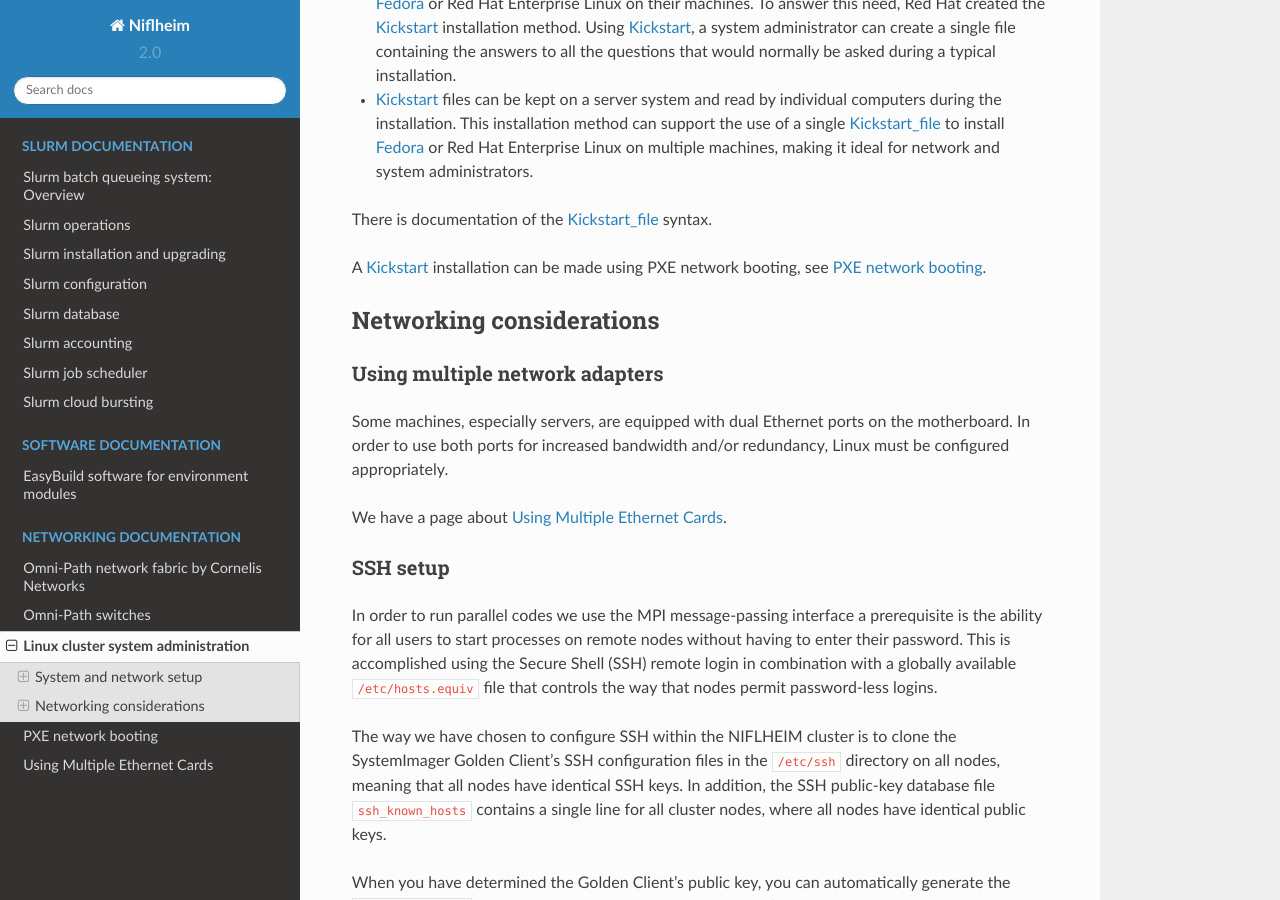
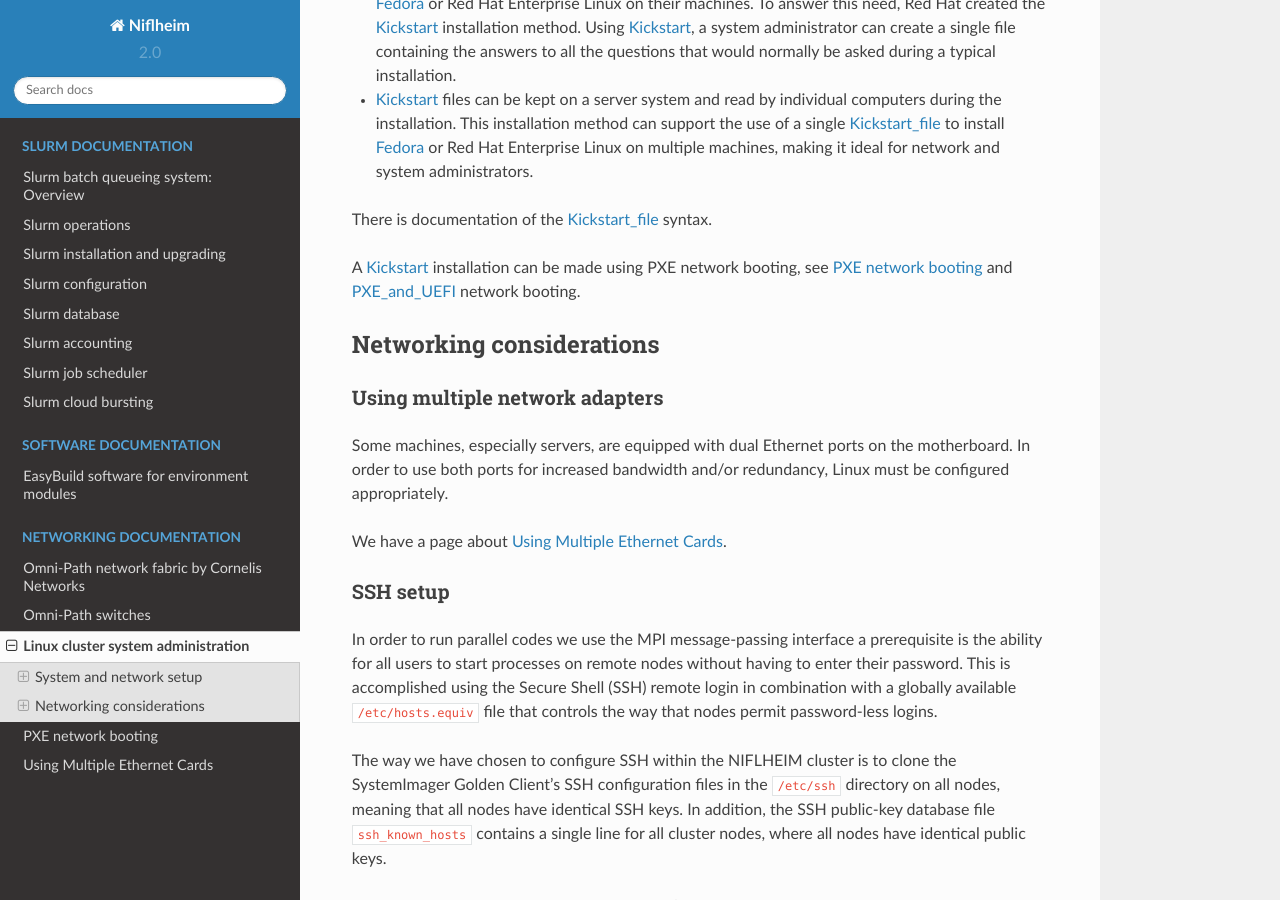
Before and after one commit to OleHolmNielsen/Niflheim_system, a Sphinx documentation site: the page built from docs/System_administration.rst, in a window 1280 px wide and 900 px high, scrolled down 2969 px. Built offline with Sphinx 7.4.7 and the Read the Docs theme 2.0.0, drawn with Linux system fonts in a browser that asks for light colours.

Commit message:
PXE_and_UEFI_ network booting

```diff
--- a/docs/System_administration.rst
+++ b/docs/System_administration.rst
@@ -124,7 +124,8 @@ See a general description from the Fedora page:
 
 There is documentation of the Kickstart_file_ syntax.
 
-A Kickstart_ installation can be made using PXE network booting, see :ref:`PXE network booting <PXE-booting>`.
+A Kickstart_ installation can be made using PXE network booting, see :ref:`PXE network booting <PXE-booting>`
+and PXE_and_UEFI_ network booting.
 
 .. _Kickstart: https://pykickstart.readthedocs.io/en/latest/kickstart-docs.html#chapter-1-introduction
 .. _Kickstart_file: https://anaconda-installer.readthedocs.io/en/latest/kickstart.html
@@ -132,6 +133,7 @@ A Kickstart_ installation can be made using PXE network booting, see :ref:`PXE n
 .. _AlmaLinux: https://almalinux.org/
 .. _RockyLinux: https://www.rockylinux.org
 .. _Fedora: https://fedoraproject.org/
+.. _PXE_and_UEFI: https://wiki.fysik.dtu.dk/ITwiki/PXE_and_UEFI
 
 Networking considerations
 =========================
```
